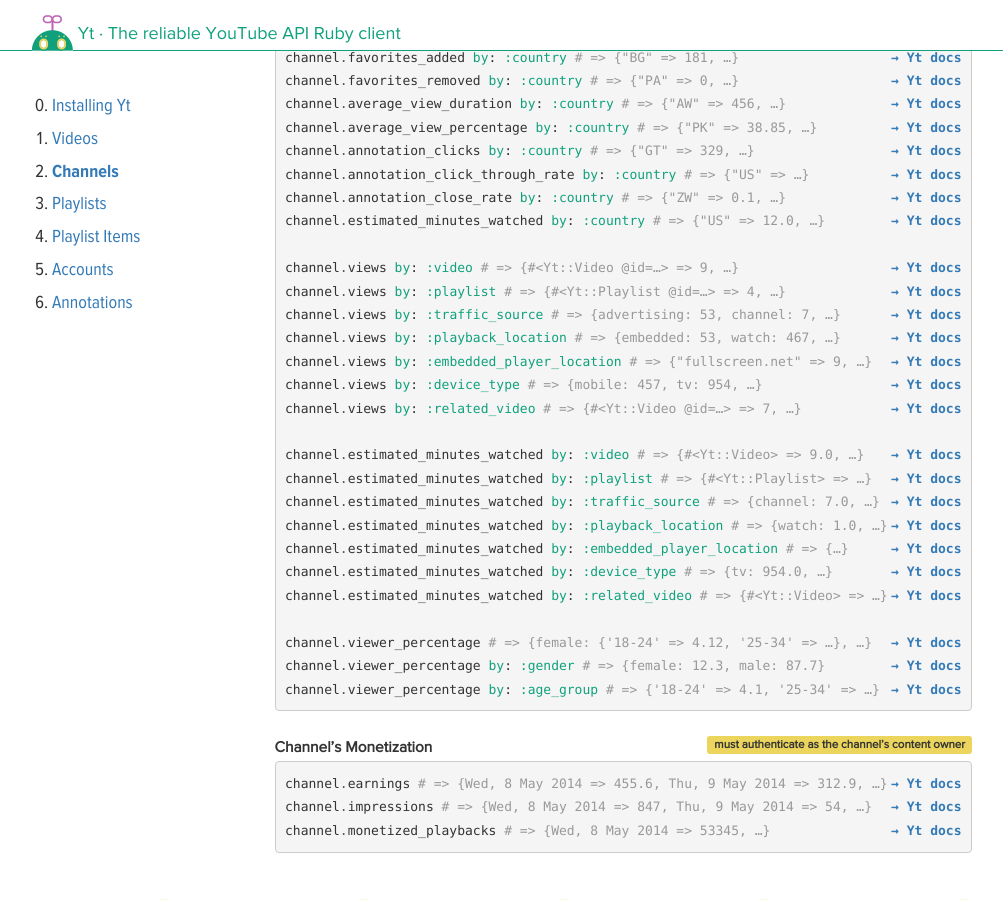
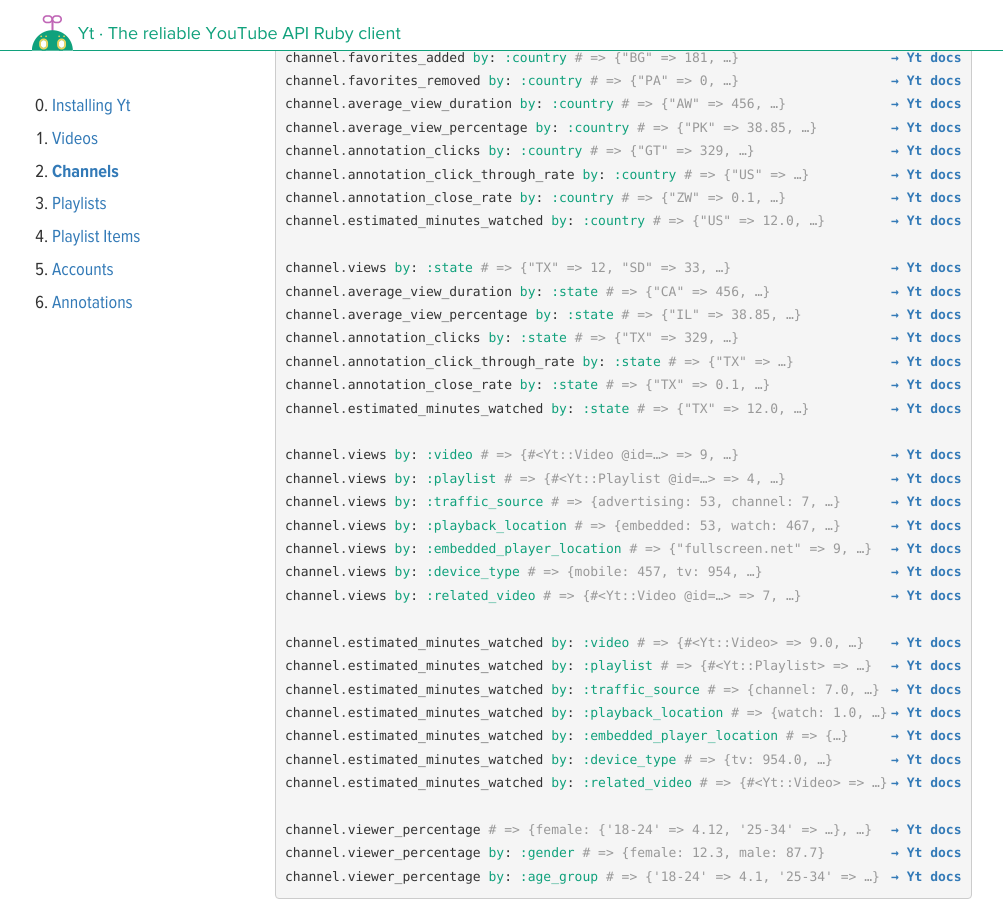
Before and after one commit to nullscreen/yt, a Jekyll site: the page built from channels.html, in a window 1280 px wide and 900 px high, scrolled down 2784 px. Shown: the whole window, without its empty margins (138-1141 px from the left). Built offline with Jekyll 4.4.1, drawn with Linux system fonts in a browser that asks for light colours; nearby versions of some CDN libraries; some web fonts are replaced.

Commit message:
Add 'by: :state' to match 5753fd7

```diff
--- a/channels.html
+++ b/channels.html
@@ -151,6 +151,14 @@ channel.earnings since: 3.days.ago
 {% include doc.html link="Models/Channel#annotation_close_rate" %}{% include example.html object='channel' method='annotation_close_rate' params=' <span class="ss">by</span><span class="p">:</span> <span class="ss">:country</span>' result='{"ZW" =&gt; 0.1, …}' %}
 {% include doc.html link="Models/Channel#estimated_minutes_watched" %}{% include example.html object='channel' method='estimated_minutes_watched' params=' <span class="ss">by</span><span class="p">:</span> <span class="ss">:country</span>' result='{"US" =&gt; 12.0, …}' %}
 
+{% include doc.html link="Models/Channel#views" %}{% include example.html object='channel' method='views' params=' <span class="ss">by</span><span class="p">:</span> <span class="ss">:state</span>' result='{"TX" =&gt; 12, "SD" => 33, …}' %}
+{% include doc.html link="Models/Channel#average_view_duration" %}{% include example.html object='channel' method='average_view_duration' params=' <span class="ss">by</span><span class="p">:</span> <span class="ss">:state</span>' result='{"CA" =&gt; 456, …}' %}
+{% include doc.html link="Models/Channel#average_view_percentage" %}{% include example.html object='channel' method='average_view_percentage' params=' <span class="ss">by</span><span class="p">:</span> <span class="ss">:state</span>' result='{"IL" =&gt; 38.85, …}' %}
+{% include doc.html link="Models/Channel#annotation_clicks" %}{% include example.html object='channel' method='annotation_clicks' params=' <span class="ss">by</span><span class="p">:</span> <span class="ss">:state</span>' result='{"TX" =&gt; 329, …}' %}
+{% include doc.html link="Models/Channel#annotation_click_through_rate" %}{% include example.html object='channel' method='annotation_click_through_rate' params=' <span class="ss">by</span><span class="p">:</span> <span class="ss">:state</span>' result='{"TX" =&gt; …}' %}
+{% include doc.html link="Models/Channel#annotation_close_rate" %}{% include example.html object='channel' method='annotation_close_rate' params=' <span class="ss">by</span><span class="p">:</span> <span class="ss">:state</span>' result='{"TX" =&gt; 0.1, …}' %}
+{% include doc.html link="Models/Channel#estimated_minutes_watched" %}{% include example.html object='channel' method='estimated_minutes_watched' params=' <span class="ss">by</span><span class="p">:</span> <span class="ss">:state</span>' result='{"TX" =&gt; 12.0, …}' %}
+
 {% include doc.html link="Models/Channel#views" %}{% include example.html object='channel' method='views' params=' <span class="ss">by</span><span class="p">:</span> <span class="ss">:video</span>' result='{#&lt;Yt::Video @id=…&gt; =&gt; 9, …}' %}
 {% include doc.html link="Models/Channel#views" %}{% include example.html object='channel' method='views' params=' <span class="ss">by</span><span class="p">:</span> <span class="ss">:playlist</span>' result='{#&lt;Yt::Playlist @id=…&gt; =&gt; 4, …}' %}
 {% include doc.html link="Models/Channel#views" %}{% include example.html object='channel' method='views' params=' <span class="ss">by</span><span class="p">:</span> <span class="ss">:traffic_source</span>' result='{advertising: 53, channel: 7, …}' %}
```
Also changed, not shown: playlists.html (+7 -0 lines), videos.html (+8 -0 lines).
